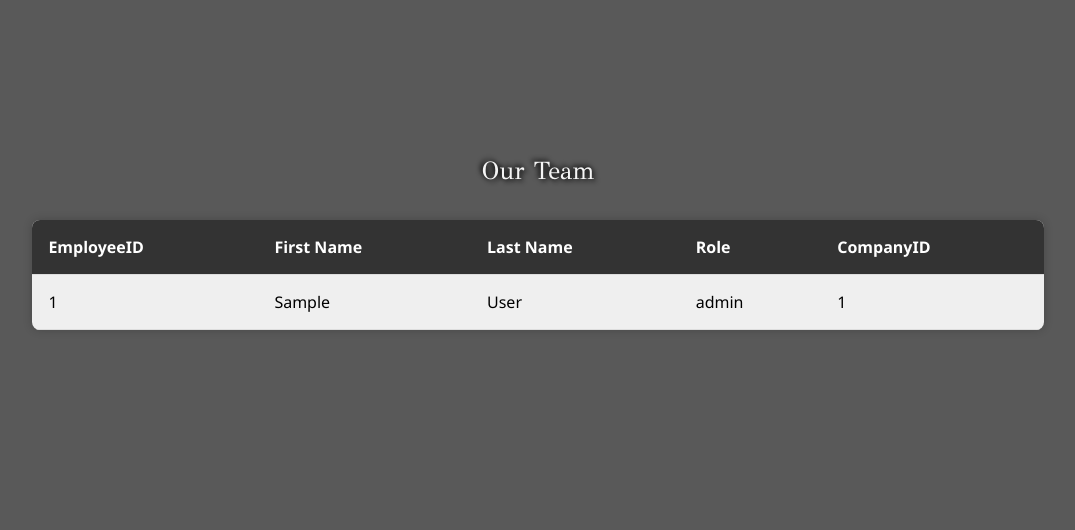
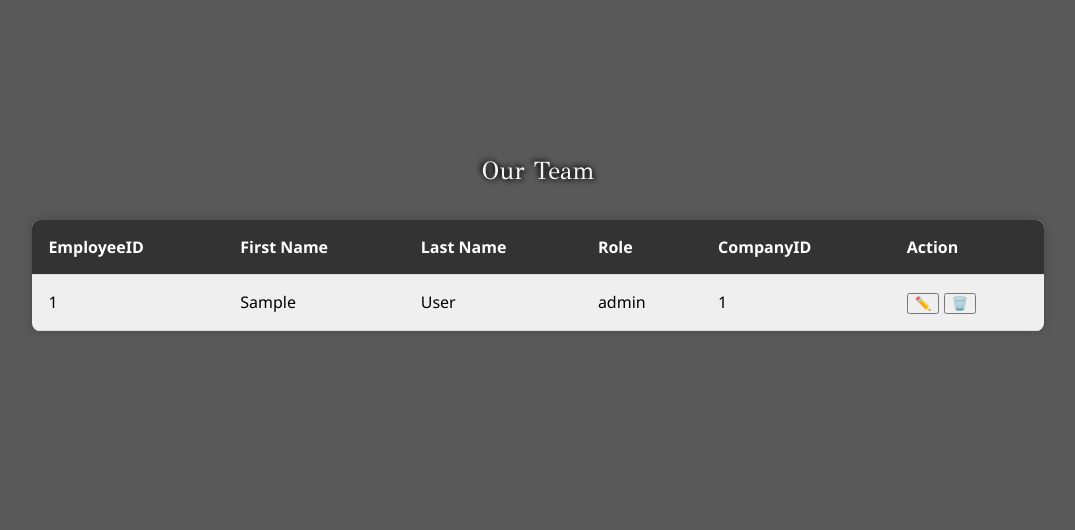
Before and after one commit to EthanRH11/DataBaseDesign, a Flask app: page /employee in a window 1280 px wide. Shown: the part 1894-2424 px from the top of the page, without its empty margins (102-1177 px from the left). Run offline with Flask 3, Linux system fonts and the light colour scheme; tables that the repository leaves empty or names only in its code hold one stand-in row (values such as "Sample post").

Commit message:
Update employee.html
Edit and Delete action added

```diff
--- a/templates/employee.html
+++ b/templates/employee.html
@@ -76,6 +76,7 @@
                         <th>Last Name</th>
                         <th>Role</th>
                         <th>CompanyID</th>
+                        <th>Action</th>
                     </tr>
                 </thead>
                 <tbody>
@@ -86,6 +87,15 @@
                             <td>{{ employee['LastName'] }}</td>
                             <td>{{ employee['Role'] }}</td>
                             <td>{{ employee['CompanyID'] }}</td>
+                            <td>
+                                <form method="GET" action="{{ url_for('editEmployee', employeeID=employee['EmployeeID']) }}" style="display:inline;">
+                                    <button type="submit" class="btn btn-edit">✏️</button>
+                                </form>
+                                <form method="POST" action="{{ url_for('employee') }}" style="display:inline;">
+                                    <input type="hidden" name="deleteID" value="{{ employee['EmployeeID'] }}">
+                                    <button type="submit" class="btn btn-delete" onclick="return confirm('Are you sure you want to delete this employee?');">🗑️</button>
+                                </form>
+                            </td>
                         </tr>
                     {% endfor %}
                 </tbody>
```
